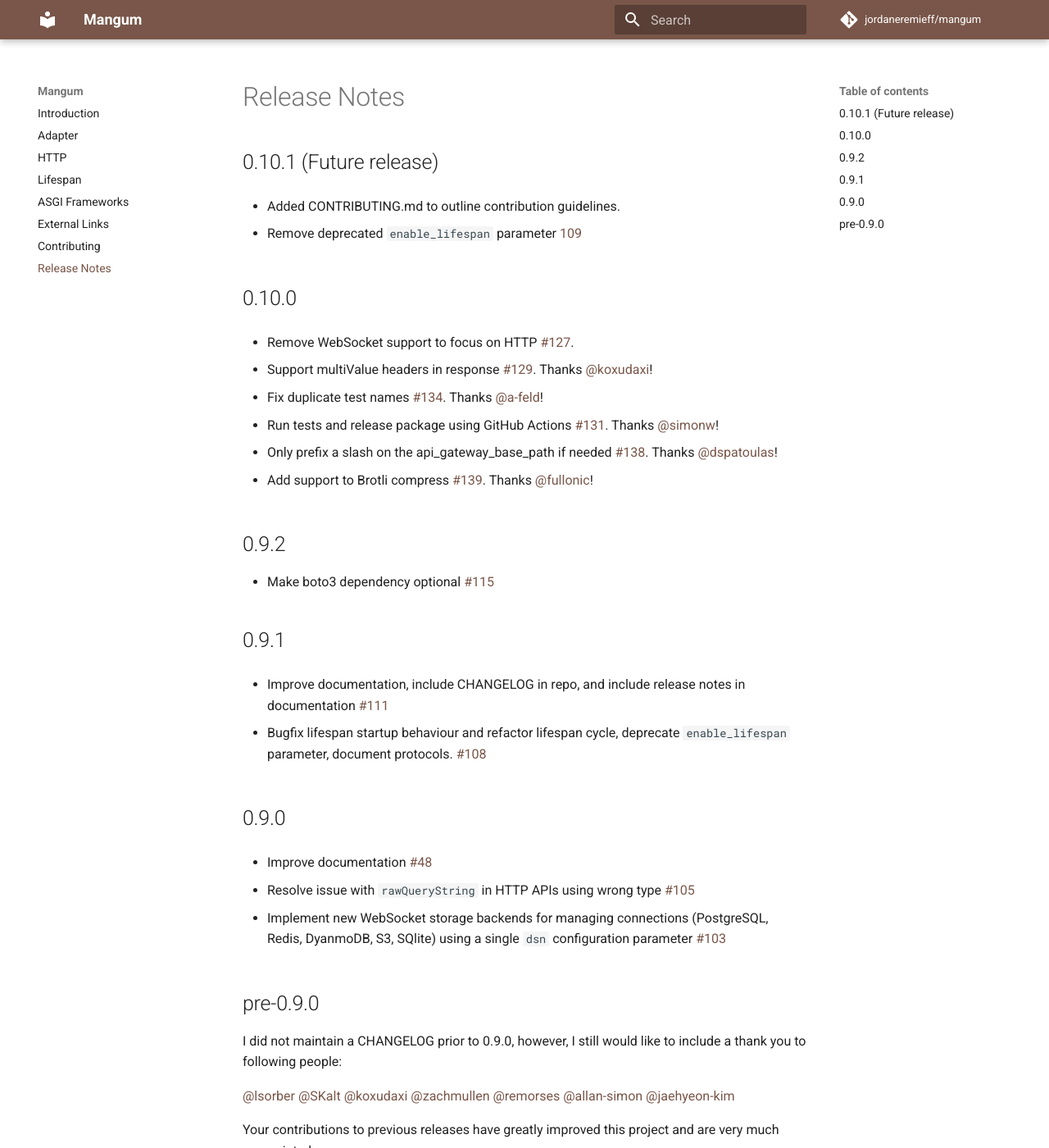
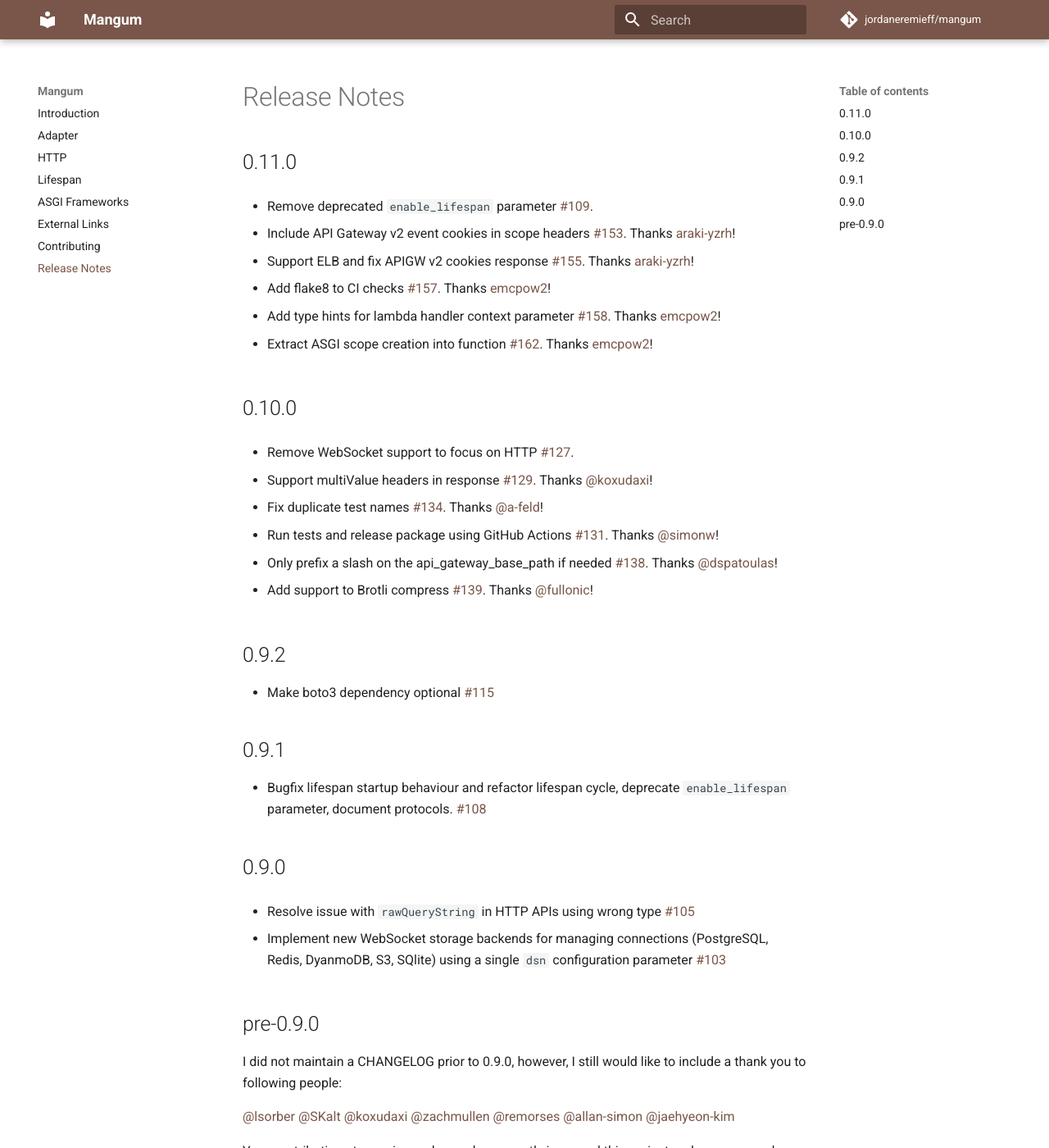
Before and after one commit to Kludex/mangum, an MkDocs documentation site: the page built from docs/release-notes.md, in a window 1280 px wide and 1400 px high. Shown: the whole window at 82% size. Built offline with MkDocs 1.6.1 and Material for MkDocs 9.7.7, drawn with Linux system fonts in a browser that asks for light colours; comment, search, counter and statistics services are not loaded.

Commit message:
Version 0.11.0

```diff
--- a/docs/release-notes.md
+++ b/docs/release-notes.md
@@ -1,8 +1,16 @@
-## 0.10.1 (Future release)
+## 0.11.0
 
-* Added CONTRIBUTING.md to outline contribution guidelines.
+* Remove deprecated `enable_lifespan` parameter [#109](https://github.com/jordaneremieff/mangum/issues/109).
 
-* Remove deprecated `enable_lifespan` parameter [109](https://github.com/jordaneremieff/mangum/issues/109)
+* Include API Gateway v2 event cookies in scope headers [#153](https://github.com/jordaneremieff/mangum/pull/153). Thanks [araki-yzrh](https://github.com/araki-yzrh)!
+
+* Support ELB and fix APIGW v2 cookies response [#155](https://github.com/jordaneremieff/mangum/pull/155). Thanks [araki-yzrh](https://github.com/araki-yzrh)!
+
+* Add flake8 to CI checks [#157](https://github.com/jordaneremieff/mangum/pull/157). Thanks [emcpow2](https://github.com/emcpow2)!
+
+* Add type hints for lambda handler context parameter [#158](https://github.com/jordaneremieff/mangum/pull/158).  Thanks [emcpow2](https://github.com/emcpow2)!
+
+* Extract ASGI scope creation into function [#162](https://github.com/jordaneremieff/mangum/pull/162).  Thanks [emcpow2](https://github.com/emcpow2)!
 
 ## 0.10.0
 
@@ -24,13 +32,9 @@
 
 ## 0.9.1
 
-* Improve documentation, include CHANGELOG in repo, and include release notes in documentation [#111](https://github.com/jordaneremieff/mangum/pull/111)
-
 * Bugfix lifespan startup behaviour and refactor lifespan cycle, deprecate `enable_lifespan` parameter, document protocols. [#108](https://github.com/jordaneremieff/mangum/pull/108)
 
 ## 0.9.0
-
-* Improve documentation [#48](https://github.com/jordaneremieff/mangum/issues/48)
 
 * Resolve issue with `rawQueryString` in HTTP APIs using wrong type [#105](https://github.com/jordaneremieff/mangum/issues/105)
 
--- a/setup.py
+++ b/setup.py
@@ -7,7 +7,7 @@
 
 setup(
     name="mangum",
-    version="0.10.0",
+    version="0.11.0",
     packages=find_packages(),
     license="MIT",
     url="https://github.com/jordaneremieff/mangum",
```
Also changed, not shown: CHANGELOG.md (+11 -7 lines), 2 other files.
